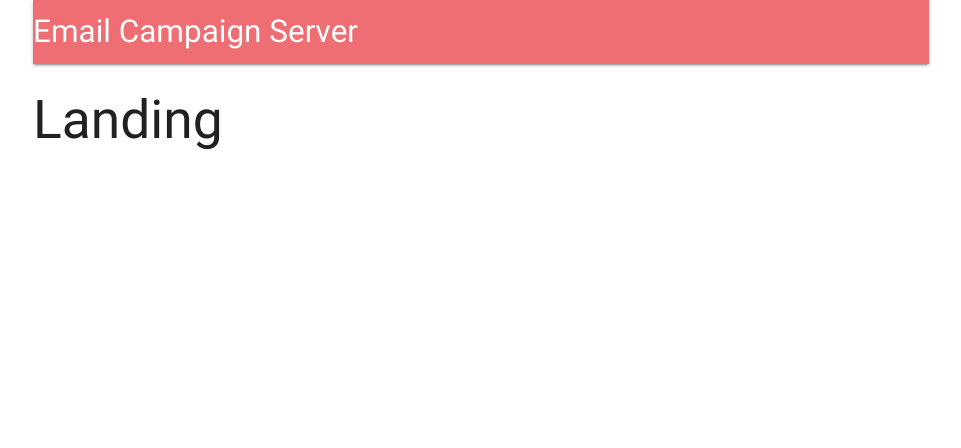
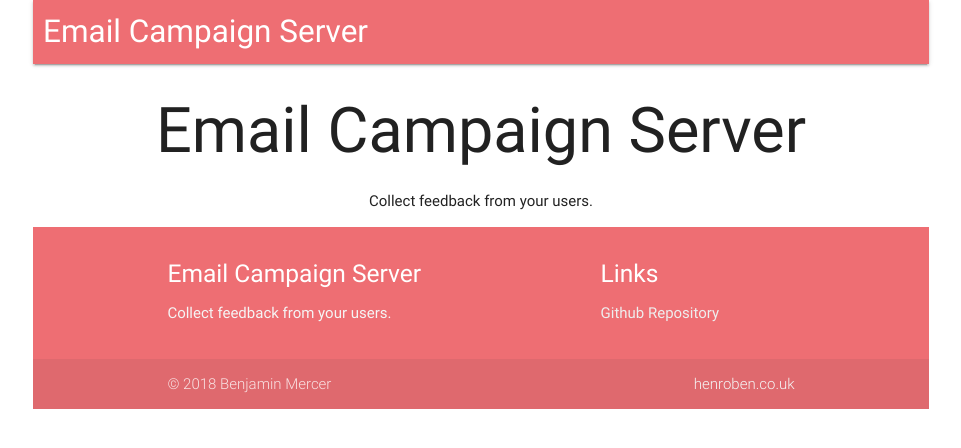
Before and after one commit to henroben/email-campaign-server, a React (Create React App) app in the folder client/: page / in a window 1280 px wide. Shown: the top 448 px of the page, without its empty margins (159-1120 px from the left). Built offline with nearby package versions, Linux system fonts and the light colour scheme; no server answers.

Commit message:
Landing page and footer components added, Logout added to header

```diff
--- a/client/package.json
+++ b/client/package.json
@@ -10,6 +10,9 @@
       "target": "http://localhost:5000"
     },
     "/api/current_user": {
+      "target": "http://localhost:5000"
+    },
+    "/api/logout": {
       "target": "http://localhost:5000"
     }
   },
--- a/client/src/components/App.js
+++ b/client/src/components/App.js
@@ -5,9 +5,11 @@ import { connect } from 'react-redux';
 import * as actions from '../actions';
 
 import Header from './Header';
+import Landing from './Landing';
+import Footer from './Footer';
+
 const Dashboard = () => <h2>Dashboard</h2>;
 const SurveyNew = () => <h2>SurveyNew</h2>;
-const Landing = () => <h2>Landing</h2>;
 
 class App extends Component {
     componentDidMount() {
@@ -22,6 +24,7 @@ class App extends Component {
                         <Route exact path="/" component={Landing} />
                         <Route exact path="/surveys" component={Dashboard} />
                         <Route exact path="/surveys/new" component={SurveyNew} />
+                        <Footer />
                     </div>
                 </BrowserRouter>
             </div>
--- /dev/null
+++ b/client/src/components/Footer.js
@@ -0,0 +1,34 @@
+import React from 'react';
+
+const Footer = () => {
+    "use strict";
+    return(
+        <footer className="page-footer">
+            <div className="container">
+                <div className="row">
+                    <div className="col l6 s12">
+                        <h5 className="white-text">Email Campaign Server</h5>
+                        <p className="grey-text text-lighten-4">Collect feedback from your users.</p>
+                    </div>
+                    <div className="col l4 offset-l2 s12">
+                        <h5 className="white-text">Links</h5>
+                        <ul>
+                            <li><a className="grey-text text-lighten-3" href="https://github.com/henroben/email-campaign-server">Github Repository</a></li>
+                            {/*<li><a className="grey-text text-lighten-3" href="#!">Link 2</a></li>*/}
+                            {/*<li><a className="grey-text text-lighten-3" href="#!">Link 3</a></li>*/}
+                            {/*<li><a className="grey-text text-lighten-3" href="#!">Link 4</a></li>*/}
+                        </ul>
+                    </div>
+                </div>
+            </div>
+            <div className="footer-copyright">
+                <div className="container">
+                    © 2018 Benjamin Mercer
+                    <a className="grey-text text-lighten-4 right" href="http://www.henroben.co.uk">henroben.co.uk</a>
+                </div>
+            </div>
+        </footer>
+    );
+}
+
+export default Footer;
--- a/client/src/components/Header.js
+++ b/client/src/components/Header.js
@@ -1,5 +1,6 @@
 import React, { Component } from 'react';
 import { connect } from 'react-redux';
+import { Link } from 'react-router-dom';
 
 class Header extends Component {
     renderContent() {
@@ -17,7 +18,8 @@ class Header extends Component {
             default:
                 return(
                     <ul id="nav-mobile" className="right hide-on-med-and-down">
-                        <li>Logged in</li>
+                        <li><a href="/api/logout">Sign out</a></li>
+
                     </ul>
                 );
         }
@@ -26,7 +28,13 @@ class Header extends Component {
         return(
             <nav>
                 <div className="nav-wrapper">
-                    <a href="/" className="left brand-logo">Email Campaign Server</a>
+                    <Link
+                        to={this.props.auth ? '/surveys' : '/'}
+                        className="left brand-logo"
+                        style={{ marginLeft: '10px'}}
+                    >
+                        Email Campaign Server
+                    </Link>
                     {this.renderContent()}
                 </div>
             </nav>
--- /dev/null
+++ b/client/src/components/Landing.js
@@ -0,0 +1,13 @@
+import React from 'react';
+
+const Landing = () => {
+    "use strict";
+    return(
+        <div style={{ textAlign: 'center'}}>
+            <h1>Email Campaign Server</h1>
+            <p>Collect feedback from your users.</p>
+        </div>
+    );
+}
+
+export default Landing;
```
Also changed, not shown: 1 other file (tests, documents, lock files or other folders).
